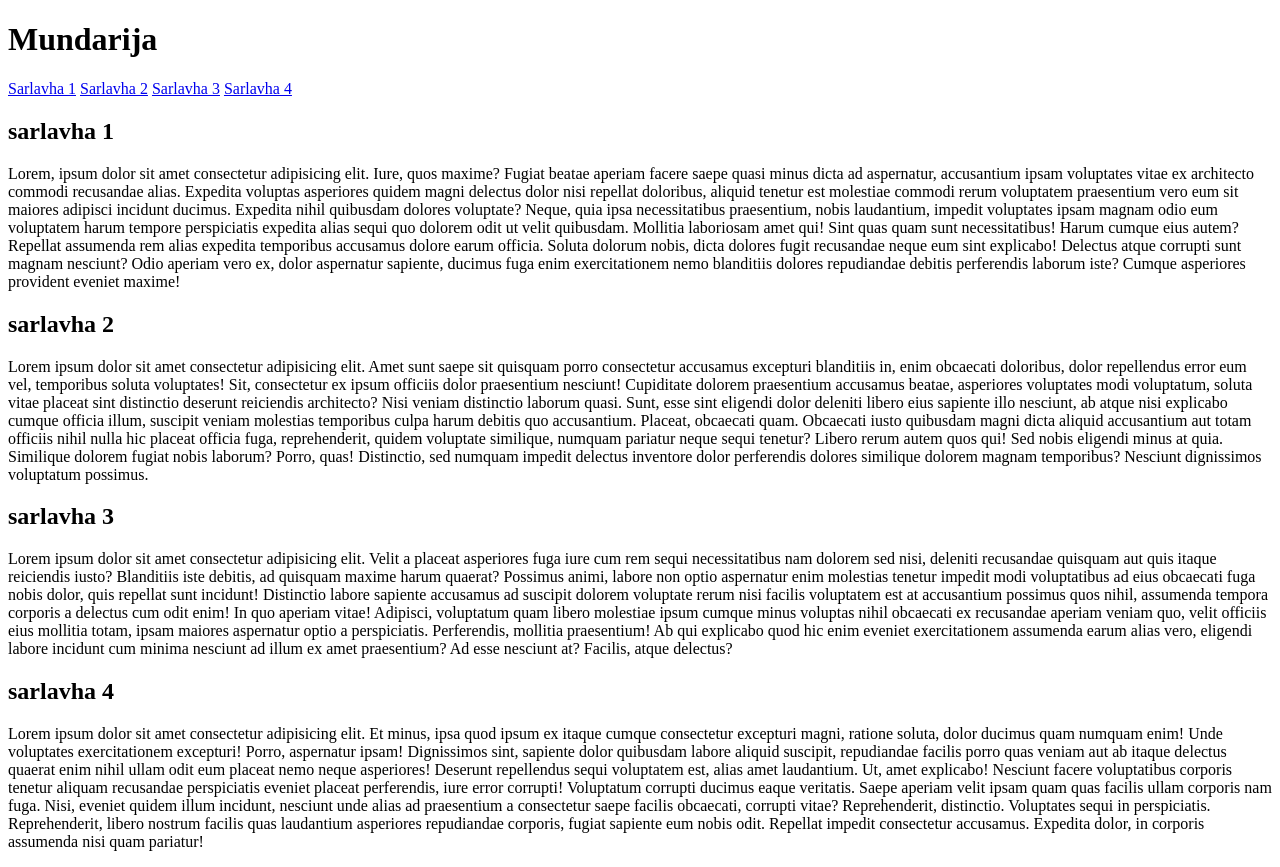
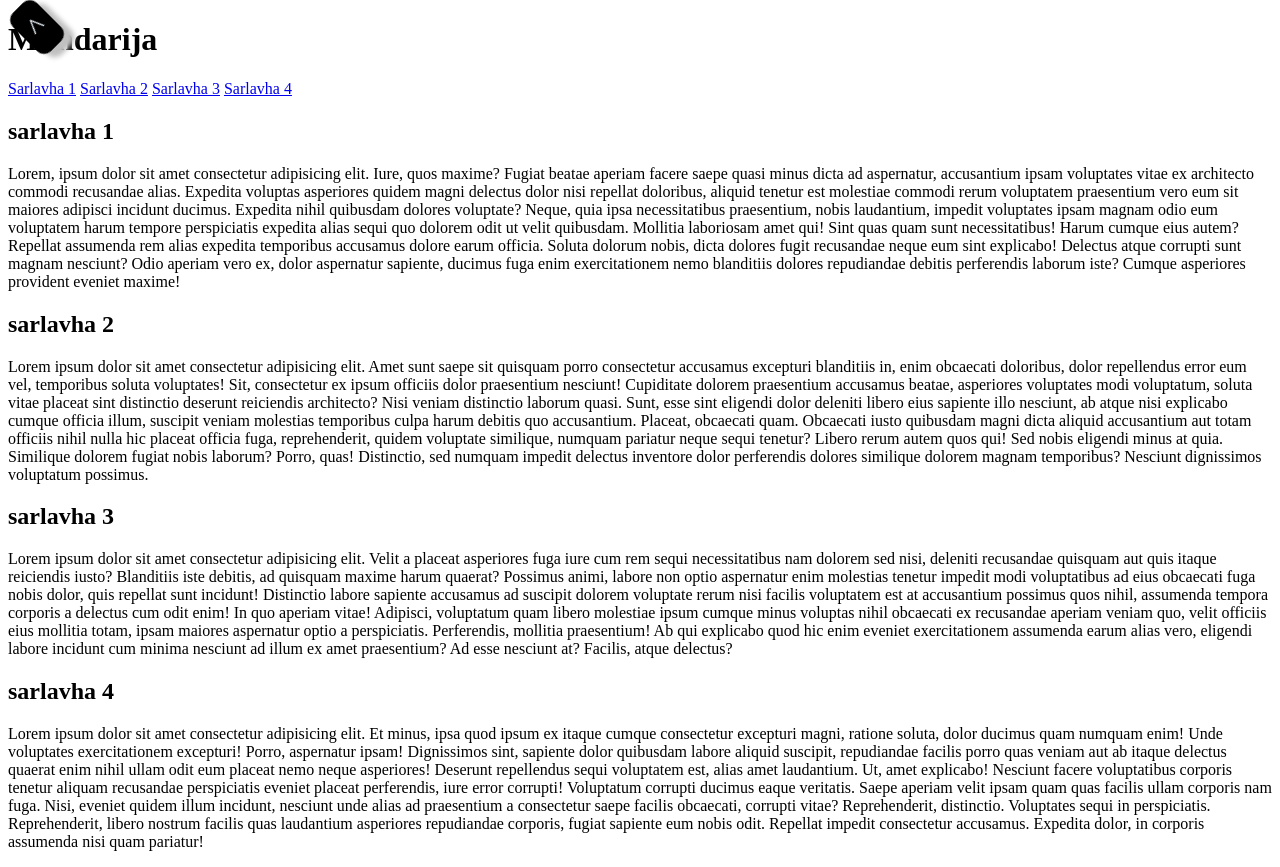
Before and after one commit to muhammadqodir1313/html5_standartlari, a plain HTML site: page index.html in a window 1280 px wide. Drawn offline with Linux system fonts and the light colour scheme.

Commit message:
second commit

```diff
--- a/index.html
+++ b/index.html
@@ -4,14 +4,38 @@
     <meta charset="UTF-8">
     <meta name="viewport" content="width=device-width, initial-scale=1.0">
     <title>HTML5_Standartlari</title>
+    <style>
+        *{
+            scroll-behavior: smooth;
+        }
+        .langar{
+            position: fixed;
+            top: 0%;
+            left: 20px;
+            background-color: black;
+            color: aliceblue;
+            font-size: 30px;
+            padding: 10px;
+            text-decoration: none;
+            border-radius: 10px;
+            box-shadow: 5px 10px 5px silver;
+            transition: 0.5s;
+            transform: rotate(-45deg);
+        }
+        .langar:hover{
+            background-color: brown;
+            font-size: 40px;
+            transform: rotate(45deg) scale(1.5);
+        }
+    </style>
 </head>
 <body>
     <h1>Mundarija</h1>
 
-    <a href="#">Sarlavha 1</a>
-    <a href="#">Sarlavha 2</a>
-    <a href="#">Sarlavha 3</a>
-    <a href="#">Sarlavha 4</a>
+    <a href="#s1">Sarlavha 1</a>
+    <a href="#s2">Sarlavha 2</a>
+    <a href="#s3">Sarlavha 3</a>
+    <a href="#s4">Sarlavha 4</a>
     <h2 id="s1">sarlavha 1</h2>
     <p>Lorem, ipsum dolor sit amet consectetur adipisicing elit. Iure, quos maxime? Fugiat beatae aperiam facere saepe quasi minus dicta ad aspernatur, accusantium ipsam voluptates vitae ex architecto commodi recusandae alias.
     Expedita voluptas asperiores quidem magni delectus dolor nisi repellat doloribus, aliquid tenetur est molestiae commodi rerum voluptatem praesentium vero eum sit maiores adipisci incidunt ducimus. Expedita nihil quibusdam dolores voluptate?
@@ -37,5 +61,6 @@
     Saepe aperiam velit ipsam quam quas facilis ullam corporis nam fuga. Nisi, eveniet quidem illum incidunt, nesciunt unde alias ad praesentium a consectetur saepe facilis obcaecati, corrupti vitae? Reprehenderit, distinctio.
     Voluptates sequi in perspiciatis. Reprehenderit, libero nostrum facilis quas laudantium asperiores repudiandae corporis, fugiat sapiente eum nobis odit. Repellat impedit consectetur accusamus. Expedita dolor, in corporis assumenda nisi quam pariatur!</p>
 
+    <a href="#s1" class="langar">^</a>
 </body>
 </html>
```
